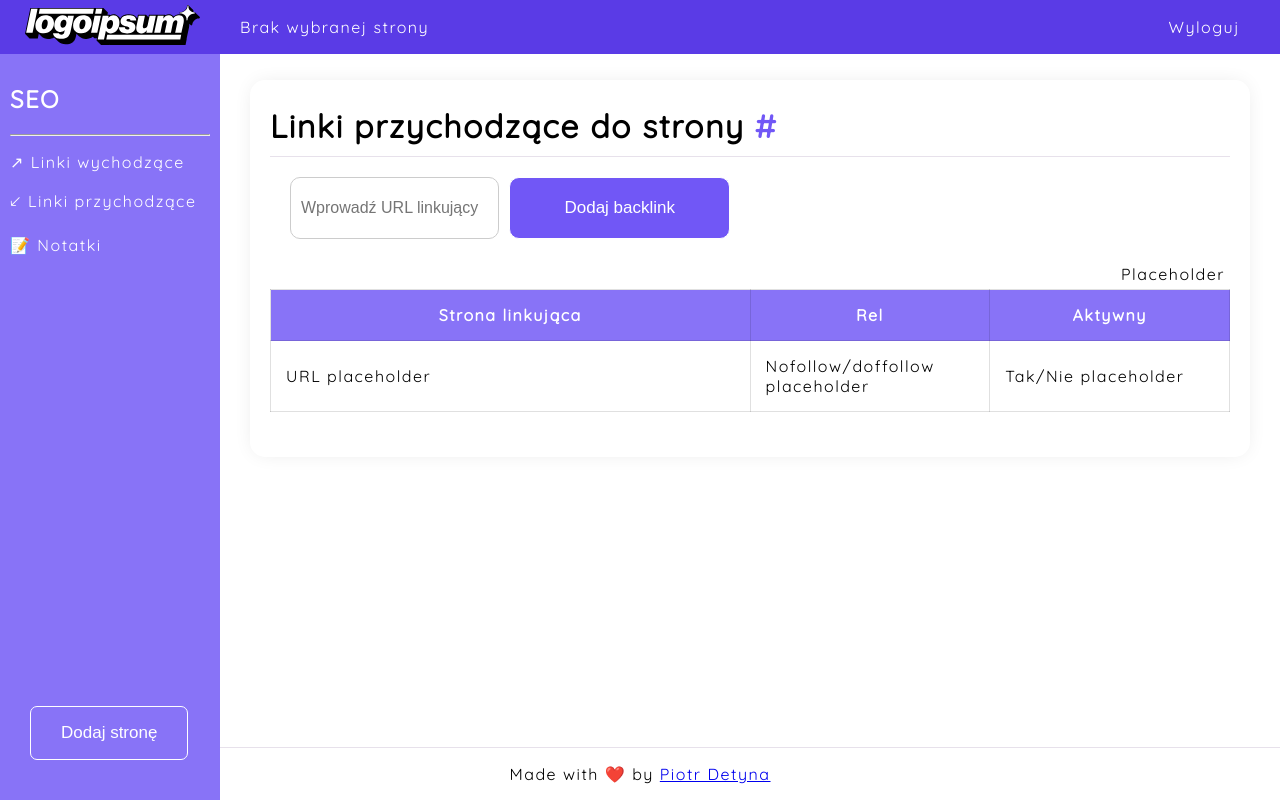
After one commit to piotrdetyna/seo_and_crm_app, a Django app: template base/templates/base/backlinks.html in a window 1280 px wide. The commit adds this page. Run offline with Django 4.2, Linux system fonts and the light colour scheme; tables that the repository leaves empty hold one stand-in row (values such as "Sample post"); the template is opened without the code that fills it: values that come from a table or form of the project are taken from there, most other values are stand-ins (such as "Sample title", 1, 10 or a date in 2020).

Commit message:
Added backlinks template

```diff
--- a/base/static/style.css
+++ b/base/static/style.css
@@ -548,3 +548,19 @@ table caption {
 #logout-button:hover {
   color: #e4dffc;
 }
+
+input.big-input {
+  font-size: 16px;
+  padding: 5px 10px;
+  height: 62px;
+  box-sizing: border-box;
+  border: 1px solid #ccc;
+  transition: 0.5s;
+  border-radius: 10px;
+  width: 100%;
+}
+
+
+input.big-input:hover {
+  box-shadow: 6px 6px 0px #7157f6;
+}
--- /dev/null
+++ b/base/templates/base/backlinks.html
@@ -0,0 +1,43 @@
+{% extends "base/layout.html" %}
+{% load custom_filters %}
+{% block script %}
+external_links.js
+{% endblock %}
+
+{% block main %}
+    <div class="card-top">
+        <h1>Linki przychodzące do strony <span class="purple-text">{{ site.url }}</span></h1>
+    </div>
+    <div class="card-content">
+
+        {% csrf_token %}
+        <div class="row">
+            <div class="column top">
+                <input class="big-input" type="text" id="linking-page" placeholder="Wprowadź URL linkujący">
+                <button id="Dodaj nowy" class="button-purple" value="{{ site_id }}">Dodaj backlink</button>
+
+            </div>
+            <div class="column">
+            </div>
+        </div>
+        <table>
+            <caption>
+                Placeholder
+            </caption>
+            <thead>
+                <tr>
+                    <th width="50%">Strona linkująca</th>
+                    <th width="25%">Rel</th>
+                    <th width="25%">Aktywny</th>
+                </tr>
+            </thead>
+            <tbody>
+                    <tr>
+                        <td>URL placeholder</td>
+                        <td>Nofollow/doffollow placeholder</td>
+                        <td>Tak/Nie placeholder</td>
+                    </tr>
+            </tbody>
+        </table>
+    </div>
+{% endblock %}
--- a/base/templates/base/layout.html
+++ b/base/templates/base/layout.html
@@ -27,6 +27,7 @@
     <hr>
     <div class="sidebar-menu">
       <p>↗ <a href="/external">Linki wychodzące</a></p>
+      <p>🡗 <a href="/backlinks">Linki przychodzące</a></p>
       <p>📝 <a href="/notes">Notatki</a></p>
     </div>
 
--- a/base/urls.py
+++ b/base/urls.py
@@ -18,6 +18,9 @@ urlpatterns = [
 
     path('site-choice/', views.site_choice, name="site_choice"),
 
+    path('backlinks/', views.backlinks, name="backlinks"),
+    path('backlinks/<int:site_id>', views.backlinks, name="backlinks"),
+
     path('api/', include('base.api.urls')),
     path('login/', views.login, name='login'),
 ]
```
Also changed, not shown: base/views.py (+10 -0 lines).
